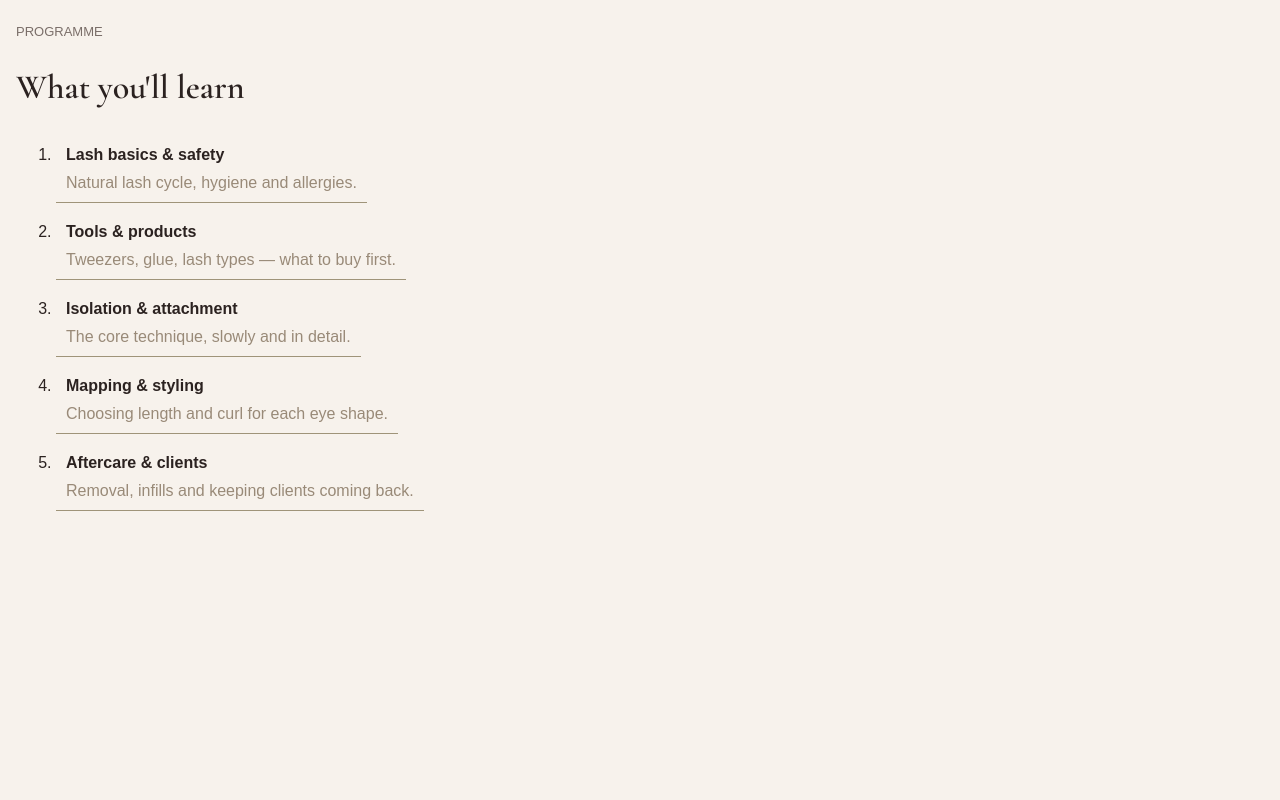
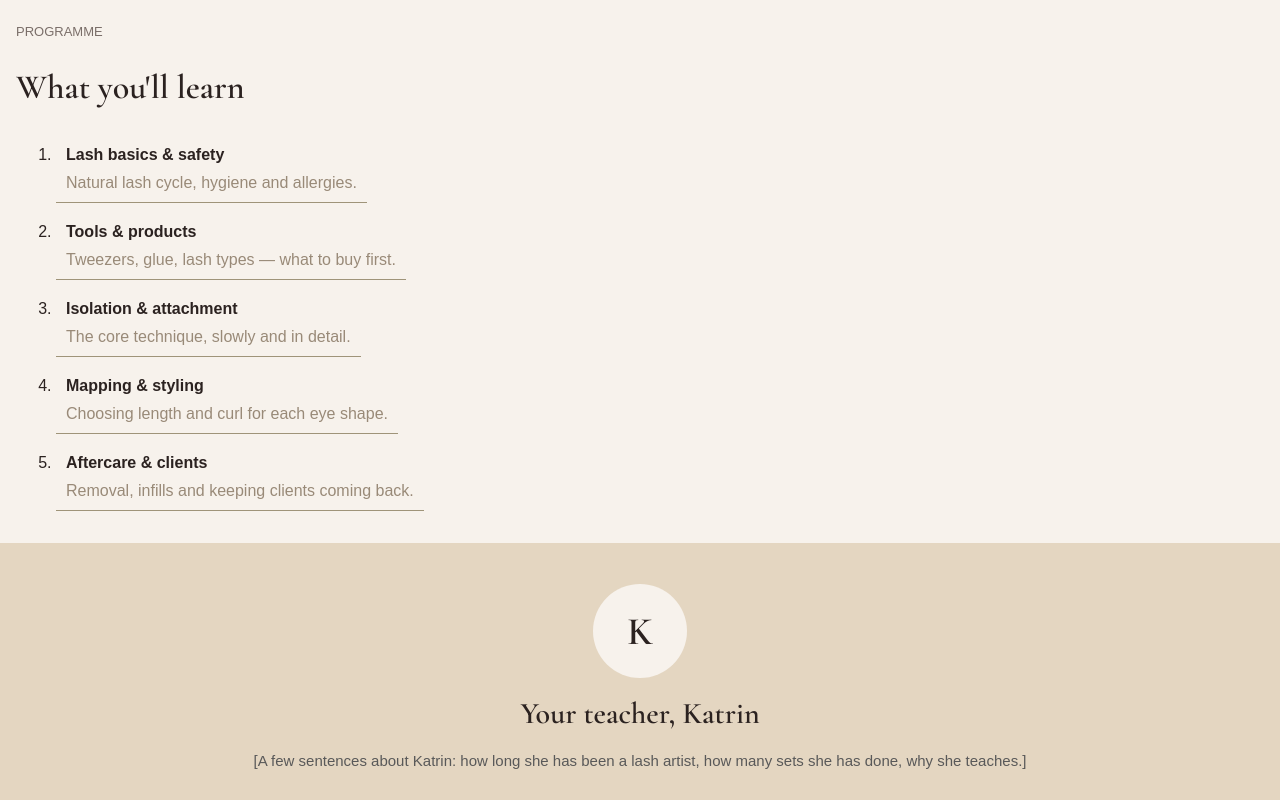
Before and after one commit to stKomendant/lash-booking, a React (Vite) app in the folder web/: page /course in a window 1280 px wide. Shown: the part 487-1287 px from the top of the page. Before the commit the page ends 1030 px from the top, so only its background shows below. Built offline with nearby package versions, Linux system fonts and the light colour scheme.

Commit message:
feat: add teacher section to course page

```diff
--- a/web/src/pages/course-page/coursePage.tsx
+++ b/web/src/pages/course-page/coursePage.tsx
@@ -1,11 +1,13 @@
 import Header from "@/sections/course/header/header"
 import Programme from "@/sections/course/programme/programme"
+import Teacher from "@/sections/course/teacher/teacher";
 
 const CoursePage = () => {
 return(
     <>
 <Header/>
 <Programme/>
+<Teacher/>
     </>
 )
 }
--- /dev/null
+++ b/web/src/sections/course/teacher/teacher.module.css
@@ -0,0 +1,42 @@
+.teacher_container{
+    background-color:rgb(228, 214, 193);
+    padding-block: 15px;
+}
+
+.teacher_description{
+    display: flex;
+    flex-direction: column;
+    justify-content: center;
+    align-items: center;
+}
+
+.teacher{
+    display: flex;
+    flex-direction: column;
+    justify-content: center;
+    align-items: center;
+}
+
+.teacher_logo{
+    position: relative;
+    background-color: var(--color-bg);
+    display: flex;
+    width: 94px;
+    height: 94px;
+    border-radius: 100%;
+    align-items: center;
+    justify-content: center;
+    font-size: 39px;
+    margin: 10px;
+}
+
+.your_teacher{
+    font-size: 30px;
+    margin: 7px 0px 20px;
+}
+
+.about_teacher{
+    font-size: 15px;
+    text-align: center;
+    color: rgb(89, 89, 89);
+}
--- /dev/null
+++ b/web/src/sections/course/teacher/teacher.tsx
@@ -0,0 +1,19 @@
+import s from "./teacher.module.css"
+
+const Teacher = () => {
+    return(
+        <div className={s.teacher_container}>
+        <section className="container">
+            <div className={s.teacher_description}>
+            <h2 className={s.teacher_logo}>K</h2>
+            <div className={s.teacher}>
+                <h2 className={s.your_teacher}>Your teacher, Katrin</h2>
+                <p className={s.about_teacher}>[A few sentences about Katrin: how long she has been a lash artist, how many sets she has done, why she teaches.]</p>
+            </div>
+            </div>
+        </section>
+        </div>
+    )
+}
+
+export default Teacher;
```
